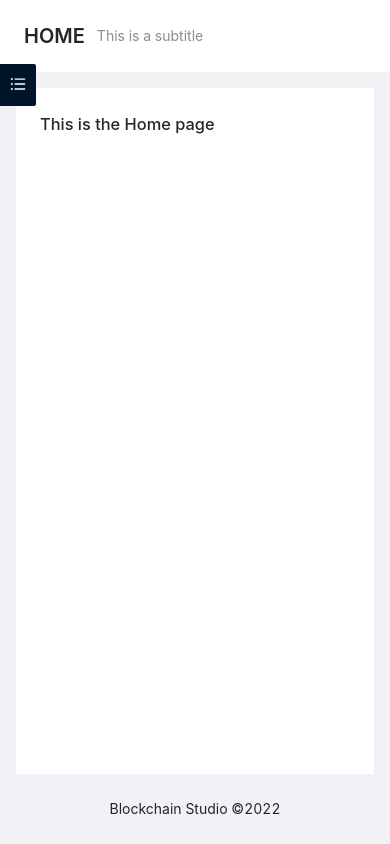
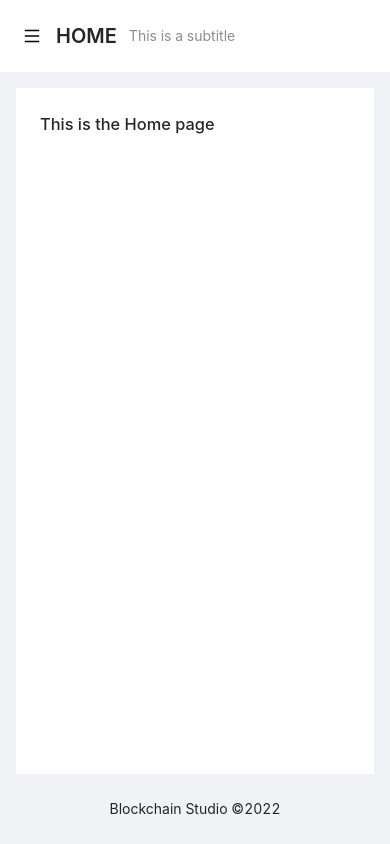
Before and after one commit to alex-serb13/blockchain-studio-challange, a React (Create React App) app: page /home in a window 390 px wide. Built offline with nearby package versions, Linux system fonts and the light colour scheme.

Commit message:
add responsive Drawer and logo

```diff
--- a/src/NavigationLayout.jsx
+++ b/src/NavigationLayout.jsx
@@ -1,20 +1,32 @@
+import { useState } from "react";
 import { useNavigate, useLocation } from "react-router-dom";
-import { Layout, Menu, PageHeader } from "antd";
+import { Layout, Menu, PageHeader, Grid, Drawer } from "antd";
 import {
   UserOutlined,
   FileImageOutlined,
   FileTextOutlined,
+  MenuOutlined,
 } from "@ant-design/icons";
-const { Header, Content, Footer, Sider } = Layout;
+import Logo from "./assets/logo.png";
+
+const { useBreakpoint } = Grid;
 
 export const NavigationLayout = ({ children }) => {
+  const [openDrawer, setOpenDrawer] = useState(false);
   const navigate = useNavigate();
   const { pathname } = useLocation();
   const currentPath = pathname.replace("/", "") || "home";
+  const screens = useBreakpoint();
 
   const onClick = ({ key }) => {
     navigate(key);
   };
+
+  const toggleDrawer = () => {
+    setOpenDrawer((open) => !open);
+  };
+
+  const closeDrawer = () => setOpenDrawer(false);
 
   const menuItems = [
     {
@@ -37,28 +49,56 @@ export const NavigationLayout = ({ children }) => {
     },
   ];
 
+  const showDrawer = !screens.md;
+  const onBackPageHeader = showDrawer ? toggleDrawer : undefined;
+
   return (
     <Layout style={{ height: "100%" }}>
-      <Sider breakpoint="md" collapsedWidth="0">
-        <div className="logo" />
+      <Layout.Sider
+        width={250}
+        breakpoint="md"
+        collapsedWidth="0"
+        trigger={null}
+        collapsed={showDrawer}
+      >
+        <div className="logo">
+          <img src={Logo} width={200} />
+        </div>
         <Menu
           theme="dark"
           mode="inline"
           defaultSelectedKeys={[currentPath]}
           items={menuItems}
         />
-      </Sider>
+      </Layout.Sider>
+      {showDrawer && (
+        <Drawer
+          title="Blockchain Studio Challenge"
+          placement="left"
+          onClose={closeDrawer}
+          visible={openDrawer}
+        >
+          <Menu
+            mode="inline"
+            defaultSelectedKeys={[currentPath]}
+            items={menuItems}
+            onClick={closeDrawer}
+          />
+        </Drawer>
+      )}
       <Layout>
-        <Header
+        <Layout.Header
           className="site-layout-sub-header-background"
           style={{ padding: 0 }}
         >
           <PageHeader
+            backIcon={<MenuOutlined />}
             title={currentPath.toUpperCase()}
             subTitle="This is a subtitle"
+            onBack={onBackPageHeader}
           />
-        </Header>
-        <Content
+        </Layout.Header>
+        <Layout.Content
           style={{
             margin: "24px 16px 0",
             height: "100%",
@@ -69,18 +109,19 @@ export const NavigationLayout = ({ children }) => {
             style={{
               padding: 24,
               minHeight: 360,
+              overflow: "scroll",
             }}
           >
             {children}
           </div>
-        </Content>
-        <Footer
+        </Layout.Content>
+        <Layout.Footer
           style={{
             textAlign: "center",
           }}
         >
           Blockchain Studio ©2022
-        </Footer>
+        </Layout.Footer>
       </Layout>
     </Layout>
   );
--- a/src/index.css
+++ b/src/index.css
@@ -19,7 +19,7 @@ code {
 }
 
 .logo {
-  height: 32px;
+  height: 56px;
   margin: 16px;
   background: rgba(255, 255, 255, 0.2);
 }
```
Also changed, not shown: src/assets/logo.png (added).
